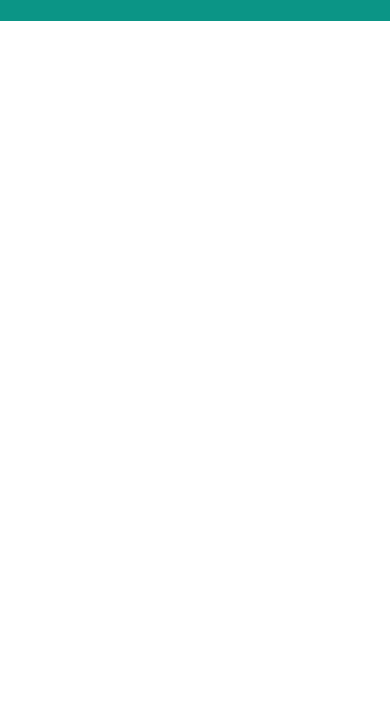
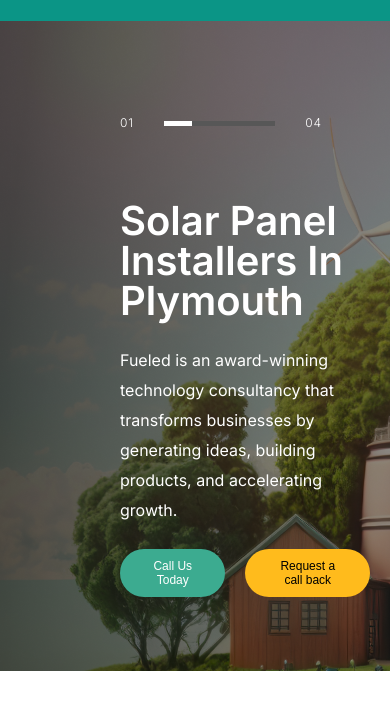
Before and after one commit to moataz-armash/solar-company, a plain HTML site: page index.html in a window 390 px wide. Shown: the part 77-786 px from the top of the page. Drawn offline with Linux system fonts and the light colour scheme.

Commit message:
finish hero section with responsive

```diff
--- a/index.html
+++ b/index.html
@@ -33,7 +33,29 @@
       </nav>
     </header>
     <main>
-      <section></section>
+      <section class="hero-section">
+        <div class="container">
+          <div class="progress-box">
+            <span class="first-progress-number">01</span>
+            <div class="progress-bar-border">
+              <div class="progress-bar-white"></div>
+            </div>
+            <span class="lst-progress-number">04</span>
+          </div>
+          <div class="hero-box">
+            <h1>Solar Panel Installers In Plymouth</h1>
+            <p>
+              Fueled is an award-winning technology consultancy that transforms
+              businesses by generating ideas, building products, and
+              accelerating growth.
+            </p>
+            <div>
+              <button class="call-us-btn">Call Us Today</button>
+              <button class="request-btn">Request a call back</button>
+            </div>
+          </div>
+        </div>
+      </section>
       <section></section>
       <section></section>
       <section></section>
--- a/script.js
+++ b/script.js
@@ -3,4 +3,10 @@ const navLinks = document.getElementById("navbar-links");
 
 menuIcon.addEventListener("click", () => {
   navLinks.classList.toggle("active");
+
+  if (navLinks.classList.contains("active")) {
+    document.body.style.overflow = "hidden";
+  } else {
+    document.body.style.overflow = "auto";
+  }
 });
--- a/styles.css
+++ b/styles.css
@@ -13,6 +13,12 @@ body {
 
 html {
   font-size: 62.5%;
+}
+
+.container {
+  max-width: 130rem;
+  margin: 0 auto;
+  padding: 0 2rem;
 }
 
 /* ------------------- */
@@ -87,11 +93,105 @@ nav img {
 /* Hero Section Styles       */
 /* ------------------- */
 
+.hero-section {
+  background-image: url("./images/solar-panels-meadow.png");
+  background-repeat: no-repeat;
+  background-size: cover;
+  width: 100%;
+  height: 65rem;
+  position: relative;
+}
+
+.progress-box {
+  display: flex;
+  align-items: center;
+  gap: 4rem;
+  width: 33.2rem;
+  height: 2.4rem;
+  position: absolute;
+  top: 9rem;
+  left: 12rem;
+}
+
+.progress-bar-border {
+  width: 100%;
+  height: 0.5rem;
+  background-color: #575757;
+}
+
+.progress-bar-white {
+  width: 25%;
+  height: 0.5rem;
+  background-color: #fff;
+}
+
+.progress-box:first-child,
+.progress-box:last-child {
+  color: #fff;
+  font-size: 1.8rem;
+  font-weight: 300;
+  letter-spacing: 0.094rem;
+}
+
+.hero-box {
+  display: flex;
+  flex-direction: column;
+  width: 72.9rem;
+  height: 30.5rem;
+  position: absolute;
+  top: 24rem;
+  left: 12rem;
+  gap: 2.4rem;
+}
+
+.hero-box h1 {
+  font-size: 5.2rem;
+  font-weight: 600;
+  letter-spacing: -2%;
+  color: #fff;
+}
+
+.hero-box p {
+  font-size: 2.1rem;
+  font-weight: 400;
+  line-height: 3rem;
+  letter-spacing: 0%;
+  color: #fff;
+}
+
+.hero-box div {
+  display: flex;
+  gap: 2.4rem;
+}
+
+.call-us-btn {
+  padding: 1.2rem 3.4rem;
+  background-color: #3cab90;
+  color: #fff;
+  border-radius: 10.9rem;
+  font-size: 1.4rem;
+  border: none;
+  font-weight: 400;
+}
+
+.request-btn {
+  padding: 1.2rem 3.4rem;
+  background-color: #ffbb1c;
+  border-radius: 10.9rem;
+  font-size: 1.4rem;
+  border: none;
+  font-weight: 400;
+}
+
 /* ------------------- */
 /* Responsive Styles       */
 /* ------------------- */
 
 @media (max-width: 768px) {
+  /* ------------------- */
+  /* Navbar Styles       */
+  /* ------------------- */
+
   .navbar-links {
     max-height: 0;
     opacity: 0;
@@ -106,11 +206,12 @@ nav img {
     text-align: center;
     justify-content: center;
     transition: opacity 0.3s ease, max-height 0.3s ease-out;
+    z-index: 1000;
   }
 
   .navbar-links.active {
     opacity: 1;
-    max-height: 50rem;
+    max-height: 70rem;
   }
 
   .menu-icon {
@@ -119,6 +220,56 @@ nav img {
 
   .navbar-contact {
     display: none;
+  }
+
+  /* ------------------- */
+  /* Hero Section Styles       */
+  /* ------------------- */
+
+  .progress-box {
+    gap: 3rem;
+    width: 20.2rem;
+    height: 2.4rem;
+    top: 9rem;
+  }
+
+  .progress-box:first-child,
+  .progress-box:last-child {
+    color: #fff;
+    font-size: 1.2rem;
+  }
+
+  .hero-box {
+    display: flex;
+    flex-direction: column;
+    width: auto;
+    height: 20rem;
+    top: 18rem;
+    gap: 2.4rem;
+    padding-right: 2rem;
+  }
+
+  .hero-box h1 {
+    font-size: 4rem;
+  }
+
+  .hero-box p {
+    font-size: 1.6rem;
+  }
+
+  .hero-box div {
+    gap: 2rem;
+  }
+
+  .call-us-btn {
+    padding: 1rem 3rem;
+    color: #fff;
+    font-size: 1.2rem;
+  }
+
+  .request-btn {
+    padding: 1rem 3rem;
+    font-size: 1.2rem;
   }
 }
 
@@ -137,12 +288,14 @@ nav img {
     text-align: center;
     justify-content: center;
     transition: opacity 0.3s ease, max-height 0.3s ease-out;
+    z-index: 1000;
   }
 
   .navbar-links.active {
     opacity: 1;
-    max-height: 50rem;
+    max-height: 70rem;
   }
+
   .menu-icon {
     display: block;
   }
```
Also changed, not shown: images/solar-panels-meadow.png (added).
